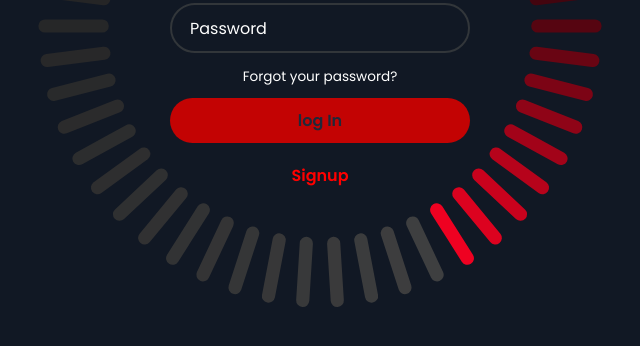
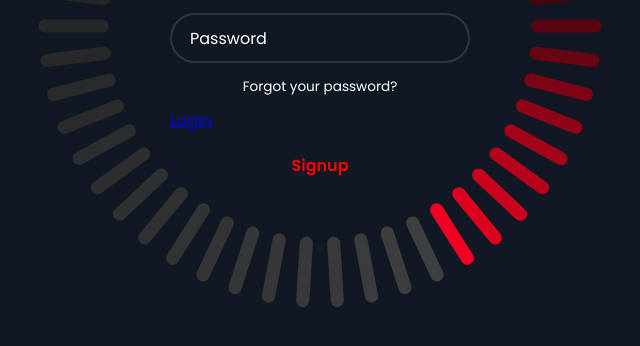
Before and after one commit to ikaros091/log-in-task, a plain HTML site: page index.html in a window 1280 px wide. Shown: the part 374-720 px from the top of the page, without its empty margins (320-960 px from the left). Drawn offline with Linux system fonts and the light colour scheme.

Commit message:
Update index.html

```diff
--- a/index.html
+++ b/index.html
@@ -23,8 +23,7 @@
                 <div class="forgot-pass">
                     <a href="#">Forgot your password?</a>
                 </div>
-                <a href="https://ikaros091.github.io/tugas1/"><button type="submit" class="btn">log In</button></a>
-
+                <a href="https://ikaros091.github.io/tugas1/">Login</a>
                 <div class="signup-link">
                     <a href="#">Signup</a>
                 </div>
```
